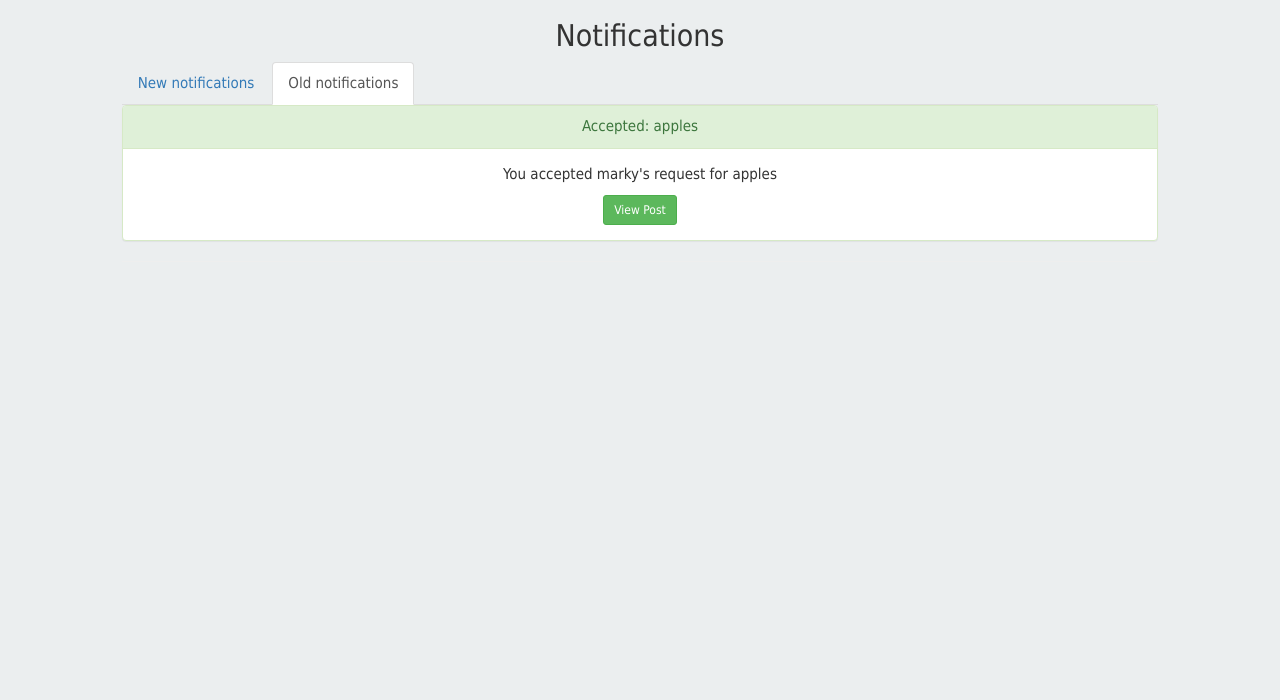
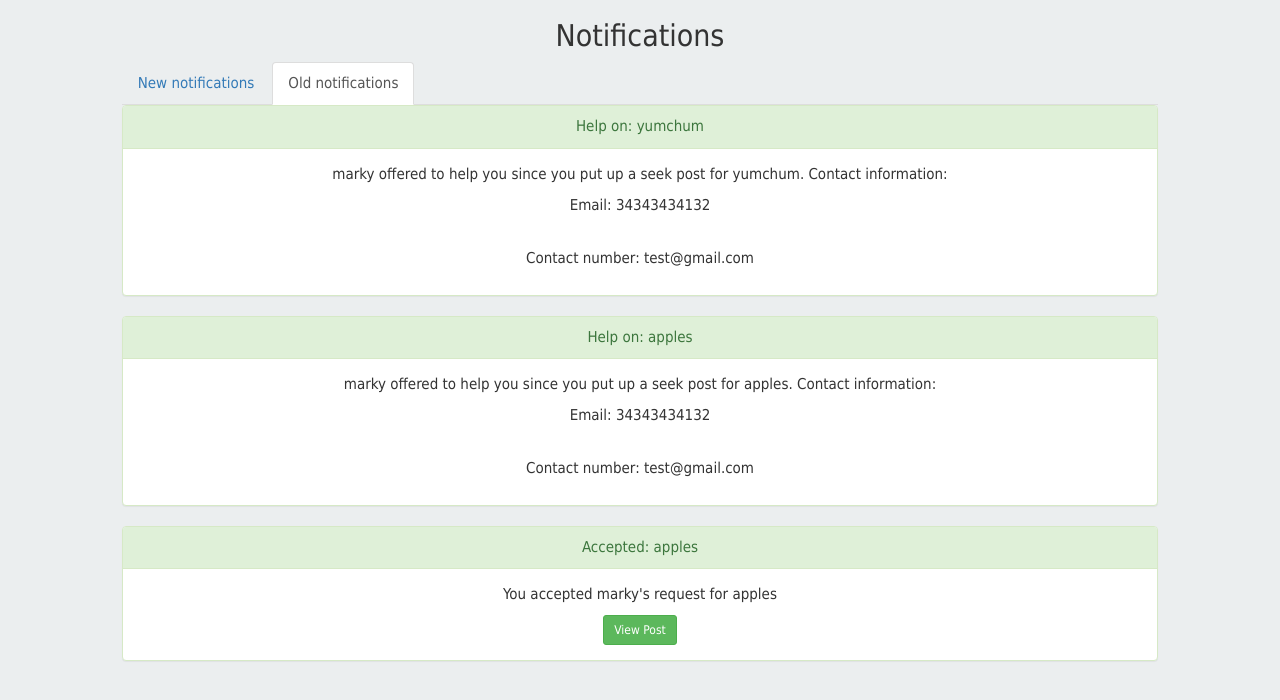
Before and after one commit to dht93/flask_nearly_new_webapp, a Flask app: page /notifications/ in a window 1280 px wide, after a click on "Old notifications". Shown: the part 51-751 px from the top of the page. Run offline with Flask 2, Linux system fonts and the light colour scheme; a user stored in the database is signed in; data comes from the database, SQL or seed files in the repository; both versions use the stored data as it was after the commit; some libraries are stand-ins or nearby versions.

Commit message:
Added help out functionality for seek posts, plus notifications of the same

```diff
--- a/main.py
+++ b/main.py
@@ -2,7 +2,7 @@ from flask import Flask, render_template,request, url_for, redirect, session, fl
 import sqlite3
 from functools import wraps
 from passlib.hash import sha256_crypt
-import gc
+
 
 app=Flask(__name__)
 
@@ -25,15 +25,19 @@ def get_notifs():
     cur,conn=connection()
     cur.execute('CREATE TABLE IF NOT EXISTS requests (request_id INTEGER NOT NULL PRIMARY KEY AUTOINCREMENT, tr_id NUMBER, type TEXT, requestor NUMBER, requestor_name TEXT, recipient NUMBER, recipient_name TEXT, response TEXT, ack TEXT, content TEXT)')
     conn.commit()
+    cur.execute('CREATE TABLE IF NOT EXISTS help_out (help_id INTEGER NOT NULL PRIMARY KEY AUTOINCREMENT,tr_id NUMBER, helper_id NUMBER, helper_name TEXT, helped_id NUMBER, content TEXT, data_sent TEXT, ack TEXT)')
+    conn.commit()
     #recipient_new_notifs
     cur.execute('SELECT COUNT (*) FROM requests WHERE recipient=? AND response=? ORDER BY request_id DESC',(session['user_id'],'NY'))
     rec=cur.fetchone()[0]
     #requestor_new_notifs
     cur.execute('SELECT COUNT (*) FROM requests WHERE requestor=? AND ack=? ORDER BY request_id DESC',(session['user_id'],'NS'))
     req=cur.fetchone()[0]
+    cur.execute('SELECT COUNT(*) FROM help_out where helped_id=? AND ack=?',(session['user_id'],'NY'))
+    helped_new=cur.fetchone()[0]
     cur.close()
     conn.close()
-    notif_count=rec+req
+    notif_count=rec+req+helped_new
     return notif_count
 
 @app.route('/')
@@ -116,27 +120,52 @@ def login_page():
         return render_template('login.html')
 
 
-@app.route('/board/<int:num>/')
+@app.route('/board/<int:num>/',methods=['GET','POST'])
 @login_required
 def board(num):
-    cur,conn=connection()
-    cur.execute('CREATE TABLE IF NOT EXISTS posts (tr_id INTEGER NOT NULL PRIMARY KEY AUTOINCREMENT, type TEXT,user_id TEXT,content TEXT,selling_p TEXT,used_for TEXT, add_info TEXT)')
-    conn.commit()
-    cur.execute('SELECT COUNT (*) FROM posts')
-    count=cur.fetchone()[0]
-    if count<=10:
-        no_of_pages=1
+    if request.method=='POST':
+        cur,conn=connection()
+        cur.execute('CREATE TABLE IF NOT EXISTS help_out (help_id INTEGER NOT NULL PRIMARY KEY AUTOINCREMENT,tr_id NUMBER, helper_id NUMBER, helper_name TEXT, helped_id NUMBER, content TEXT, data_sent TEXT, ack TEXT)')
+        conn.commit()
+        resp=request.form['num_s']
+        number=request.form.get('number',-1)
+        if not number==-1:
+            cur.execute('UPDATE USERS SET contact=? WHERE user_id=?',('number',session['user_id']))
+            conn.commit()
+            session['contact']=number
+        els=resp.split(',')
+        if els[0]=='n':
+            data_sent=session['email']
+        else:
+            data_sent=session['contact']+','+session['email']
+
+        tr_id=els[1]
+        helped_id=els[2]
+        content=els[4]
+        ack='NY'
+        cur.execute('INSERT INTO help_out (tr_id, helper_id, helper_name,helped_id, content, data_sent, ack) VALUES(?,?,?,?,?,?,?)',(tr_id, session['user_id'], session['user_name'],helped_id, content, data_sent, ack))
+        conn.commit()
+        notif_count=get_notifs()
+        return redirect(url_for('board',num=num))
     else:
-        no_of_pages=(count/10)+1
-    current=num
-    start=(num-1)*10
-    end=start+10
-    cur.execute('SELECT tr_id, type, users.name, content, selling_p, used_for, add_info, users.user_id FROM posts,users WHERE posts.user_id=users.user_id ORDER BY tr_id DESC LIMIT ?,?',(start,end))
-    data=cur.fetchall()
-    cur.close()
-    conn.close()
-    notif_count=get_notifs()
-    return render_template('board.html',data=data,no_of_pages=no_of_pages, current=current, posts_on_page=len(data),notif_count=notif_count)
+        cur,conn=connection()
+        cur.execute('CREATE TABLE IF NOT EXISTS posts (tr_id INTEGER NOT NULL PRIMARY KEY AUTOINCREMENT, type TEXT,user_id TEXT,content TEXT,selling_p TEXT,used_for TEXT, add_info TEXT)')
+        conn.commit()
+        cur.execute('SELECT COUNT (*) FROM posts')
+        count=cur.fetchone()[0]
+        if count<=10:
+            no_of_pages=1
+        else:
+            no_of_pages=(count/10)+1
+        current=num
+        start=(num-1)*10
+        end=start+10
+        cur.execute('SELECT tr_id, type, users.name, content, selling_p, used_for, add_info, users.user_id FROM posts,users WHERE posts.user_id=users.user_id ORDER BY tr_id DESC LIMIT ?,?',(start,end))
+        data=cur.fetchall()
+        cur.close()
+        conn.close()
+        notif_count=get_notifs()
+        return render_template('board.html',data=data,no_of_pages=no_of_pages, current=current, posts_on_page=len(data),notif_count=notif_count)
 
 @app.route('/sell/',methods=['GET','POST'])
 @login_required
@@ -354,6 +383,8 @@ def notifications():
     cur,conn=connection()
     cur.execute('CREATE TABLE IF NOT EXISTS requests (request_id INTEGER NOT NULL PRIMARY KEY AUTOINCREMENT, tr_id NUMBER, type TEXT, requestor NUMBER, requestor_name TEXT, recipient NUMBER, recipient_name TEXT, response TEXT, ack TEXT, content TEXT)')
     conn.commit()
+    cur.execute('CREATE TABLE IF NOT EXISTS help_out (help_id INTEGER NOT NULL PRIMARY KEY AUTOINCREMENT,tr_id NUMBER, helper_id NUMBER, helper_name TEXT, helped_id NUMBER, content TEXT, data_sent TEXT, ack TEXT)')
+    conn.commit()
     #recipient_new_notifs
     cur.execute('SELECT * FROM requests WHERE recipient=? AND response=? ORDER BY request_id DESC',(session['user_id'],'NY'))
     recipient_new_notifs=cur.fetchall()
@@ -366,10 +397,14 @@ def notifications():
     #requestor_old_notifs
     cur.execute('SELECT * FROM requests WHERE requestor=? AND ack=? ORDER BY request_id DESC',(session['user_id'],'S'))
     requestor_old_notifs=cur.fetchall()
+    cur.execute('SELECT help_id,helper_name, data_sent,content FROM help_out where helped_id=? AND ack=? ORDER BY help_id DESC',(session['user_id'],'NY'))
+    helped_new=cur.fetchall()
+    cur.execute('SELECT help_id,helper_name, data_sent,content FROM help_out where helped_id=? AND ack=? ORDER BY help_id DESC',(session['user_id'],'S'))
+    helped_old=cur.fetchall()
     cur.close()
     conn.close()
     notif_count=get_notifs()
-    return render_template('notifications.html',recipient_new_notifs=recipient_new_notifs,recipient_old_notifs=recipient_old_notifs,requestor_new_notifs=requestor_new_notifs,requestor_old_notifs=requestor_old_notifs,notif_count=notif_count)
+    return render_template('notifications.html',recipient_new_notifs=recipient_new_notifs,recipient_old_notifs=recipient_old_notifs,requestor_new_notifs=requestor_new_notifs,requestor_old_notifs=requestor_old_notifs,notif_count=notif_count,helped_new=helped_new,helped_old=helped_old)
 
 @app.route('/request/accept/<int:request_id>/')
 @login_required
@@ -401,6 +436,15 @@ def ack_notif(request_id):
     conn.close()
     return redirect(url_for('notifications'))
 
+@app.route('/ack_help/<int:help_id>/')
+@login_required
+def ack_help(help_id):
+    cur,conn=connection()
+    cur.execute('UPDATE help_out SET ack=? WHERE help_id=?',('S',help_id))
+    conn.commit()
+    cur.close()
+    conn.close()
+    return redirect(url_for('notifications'))
 @app.route('/logout/')
 @login_required
 def logout():
--- a/templates/notifications.html
+++ b/templates/notifications.html
@@ -23,9 +23,28 @@ $(document).ready(function(){
     <div class="tab-content">
       <div id="new_notifs" class="tab-pane fade in active">
         <!--recipient stuff-->
-        {%if (recipient_new_notifs|length + requestor_new_notifs|length)==0:%}
+        {%if (recipient_new_notifs|length + requestor_new_notifs|length+helped_new|length)==0:%}
         <br><br><p align="center">Nothing new here</p>
         {%else:%}
+        {%for el in helped_new%}
+        <div class="panel panel-success">
+          <div class="panel-heading">Help on: {{el[3]}}</div>
+          <div class="panel-body" align="center">
+            <p>{{el[1]}} is offering to help you since you put up a seek post for {{el[3]}}. Contact information:</p>
+            {%if el[2].split(',')|length>1%}
+            <p>Email: {{el[2].split(',')[0]}}</p>
+              <p>Contact number: {{el[2].split(',')[1]}}</p>
+              {%else%}
+              <p>Email: {{el[2]}}</p>
+              {%endif%}
+            <a href="{{url_for('ack_help',help_id=el[0])}}" class="btn btn-success btn-sm" role="button">Remove notification</a>
+        </div>
+      </div>
+
+
+        {%endfor%}
+
+
         {%for el in recipient_new_notifs%}
         <div class="panel panel-success">
           <div class="panel-heading">Request: {{el[9]}}</div>
@@ -37,7 +56,7 @@ $(document).ready(function(){
           </div>
         </div>
         {%endfor%}
-        <hr>
+
         <!--requestor stuff-->
         {%for el in requestor_new_notifs%}
         {%if el[7]=='Y'%}
@@ -64,6 +83,24 @@ $(document).ready(function(){
       </div>
 
       <div id="old_notifs" class="tab-pane fade">
+        {%for el in helped_old%}
+        <div class="panel panel-success">
+          <div class="panel-heading">Help on: {{el[3]}}</div>
+          <div class="panel-body" align="center">
+            <p>{{el[1]}} offered to help you since you put up a seek post for {{el[3]}}. Contact information:<br></p>
+            {%if el[2].split(',')|length>1%}
+            <p>Email: {{el[2].split(',')[0]}}</p><br>
+              <p>Contact number: {{el[2].split(',')[1]}}</p>
+              {%else%}
+              <p>Email: {{el[2]}}</p>
+              {%endif%}
+        </div>
+      </div>
+
+
+
+        {%endfor%}
+
         {%for el in recipient_old_notifs%}
         {%if el[7]=='Y'%}
         <div class="panel panel-success">
@@ -85,7 +122,7 @@ $(document).ready(function(){
       </div>
       {%endif%}
       {%endfor%}
-<hr>
+
       {%for el in requestor_old_notifs%}
       {%if el[7]=='Y'%}
       <div class="panel panel-success">
@@ -110,7 +147,8 @@ $(document).ready(function(){
 
 
       {%endfor%}
+    </div>
   </div>
 </div>
-</div>
+
 {%endblock%}
```
Also changed, not shown: templates/board.html (+43 -3 lines), users.sqlite.
